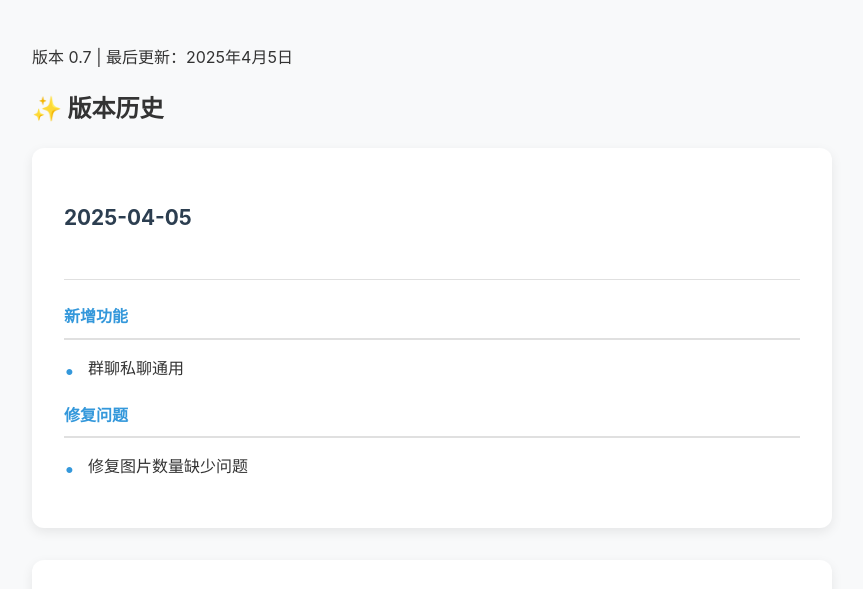
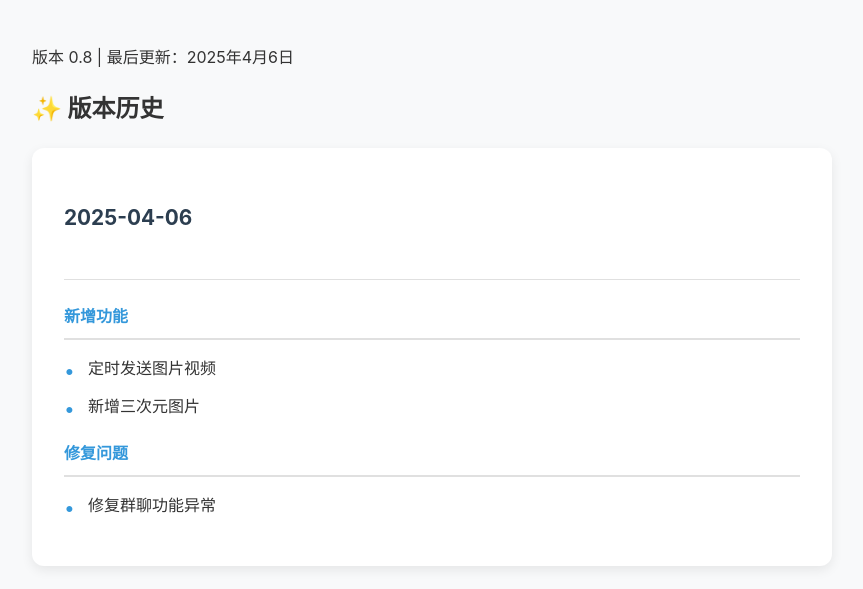
Before and after one commit to Tsing-you/Tsing-you.github.io, a plain HTML site: page history.html in a window 1280 px wide. Shown: the part 180-769 px from the top of the page, without its empty margins (208-1071 px from the left). Drawn offline with Linux system fonts and the light colour scheme.

Commit message:
Update history.html

```diff
--- a/history.html
+++ b/history.html
@@ -161,8 +161,31 @@
     <div class="container">
         <header class="doc-header">
             <h1>改进日志</h1>
-            <p>版本 0.7 | 最后更新：2025年4月5日</p>
+            <p>版本 0.8 | 最后更新：2025年4月6日</p>
         </header>
+
+        <section class="doc-section">
+            <h2>✨ 版本历史</h2>
+            <!-- 版本卡片 -->
+            <div class="version-card">
+                <div class="version-header">
+                    <h3 class="version-date">2025-04-06</h3>
+                    <!-- <div class="version-actions">
+                        <a href="#v0.7.1">查看详情</a>
+                    </div> -->
+                </div>
+                <div class="version-content">
+                    <h4>新增功能</h4>
+                    <ul>
+                        <li>定时发送图片视频</li>
+                        <li>新增三次元图片</li>
+                    </ul>
+                    <h4>修复问题</h4>
+                    <ul>
+                        <li>修复群聊功能异常</li>
+                    </ul>
+                </div>
+            </div>
 
         <section class="doc-section">
             <h2>✨ 版本历史</h2>
```
